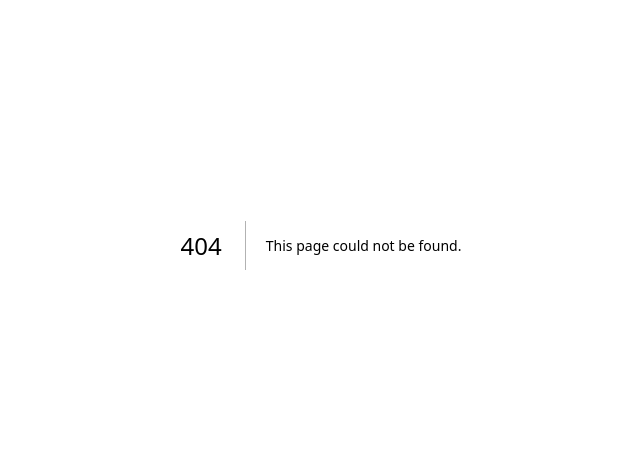
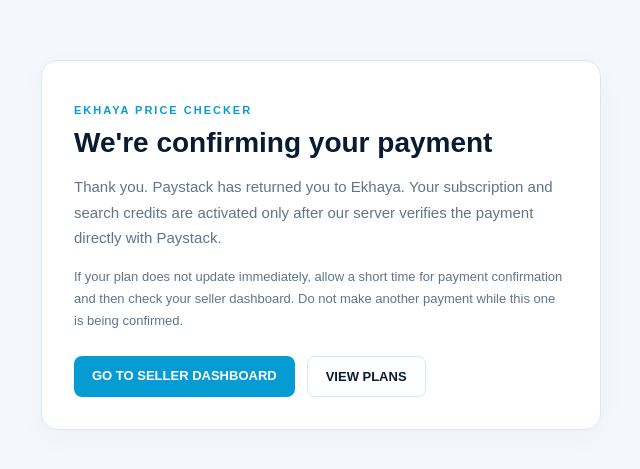
Before and after one commit to Luxolog/ekhaya-commerce-platform, a Next.js app: page /billing/return in a window 1280 px wide. Before the commit this address had no page. Shown: the part 155-624 px from the top of the page, without its empty margins (319-959 px from the left). Built offline with nearby package versions, Linux system fonts and the light colour scheme.

Commit message:
Add secure payment return confirmation page

```diff
--- /dev/null
+++ b/src/app/billing/return/page.tsx
@@ -0,0 +1,27 @@
+"use client";
+
+import Link from "next/link";
+import { useSearchParams } from "next/navigation";
+
+export default function BillingReturnPage() {
+  const params = useSearchParams();
+  const reference = params.get("reference");
+
+  return (
+    <main style={{minHeight:"100vh",display:"grid",placeItems:"center",padding:24,background:"#F4F8FC",color:"#071B31",fontFamily:"Arial,sans-serif"}}>
+      <section style={{width:"100%",maxWidth:560,background:"#fff",border:"1px solid #DCE8F1",borderRadius:16,padding:32,boxShadow:"0 8px 30px #071b3108"}}>
+        <p style={{color:"#079BD3",fontSize:11,fontWeight:800,letterSpacing:2}}>EKHAYA PRICE CHECKER</p>
+        <h1 style={{fontSize:28,margin:"10px 0"}}>We&apos;re confirming your payment</h1>
+        <p style={{color:"#60758A",fontSize:15,lineHeight:1.7}}>
+          Thank you. Paystack has returned you to Ekhaya. Your subscription and search credits are activated only after our server verifies the payment directly with Paystack.
+        </p>
+        {reference && <p style={{fontSize:12,color:"#60758A",overflowWrap:"anywhere"}}>Payment reference: <strong>{reference}</strong></p>}
+        <p style={{color:"#60758A",fontSize:13,lineHeight:1.7}}>If your plan does not update immediately, allow a short time for payment confirmation and then check your seller dashboard. Do not make another payment while this one is being confirmed.</p>
+        <div style={{display:"flex",gap:12,flexWrap:"wrap",marginTop:24}}>
+          <Link href="/" style={{padding:"12px 18px",background:"#079BD3",color:"#fff",borderRadius:8,textDecoration:"none",fontWeight:800,fontSize:13}}>GO TO SELLER DASHBOARD</Link>
+          <Link href="/pricing/" style={{padding:"12px 18px",border:"1px solid #DCE8F1",color:"#071B31",borderRadius:8,textDecoration:"none",fontWeight:700,fontSize:13}}>VIEW PLANS</Link>
+        </div>
+      </section>
+    </main>
+  );
+}
```
